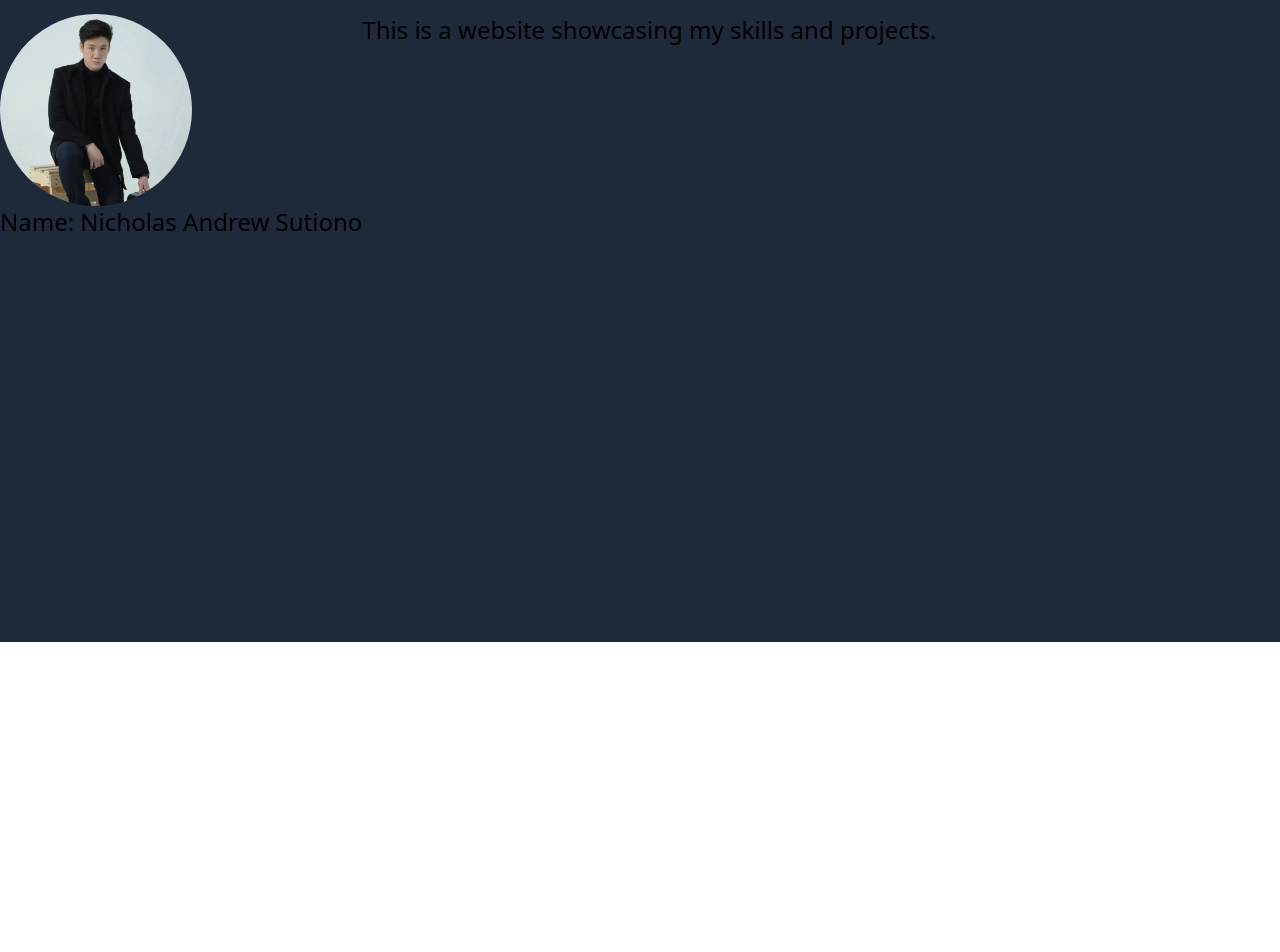
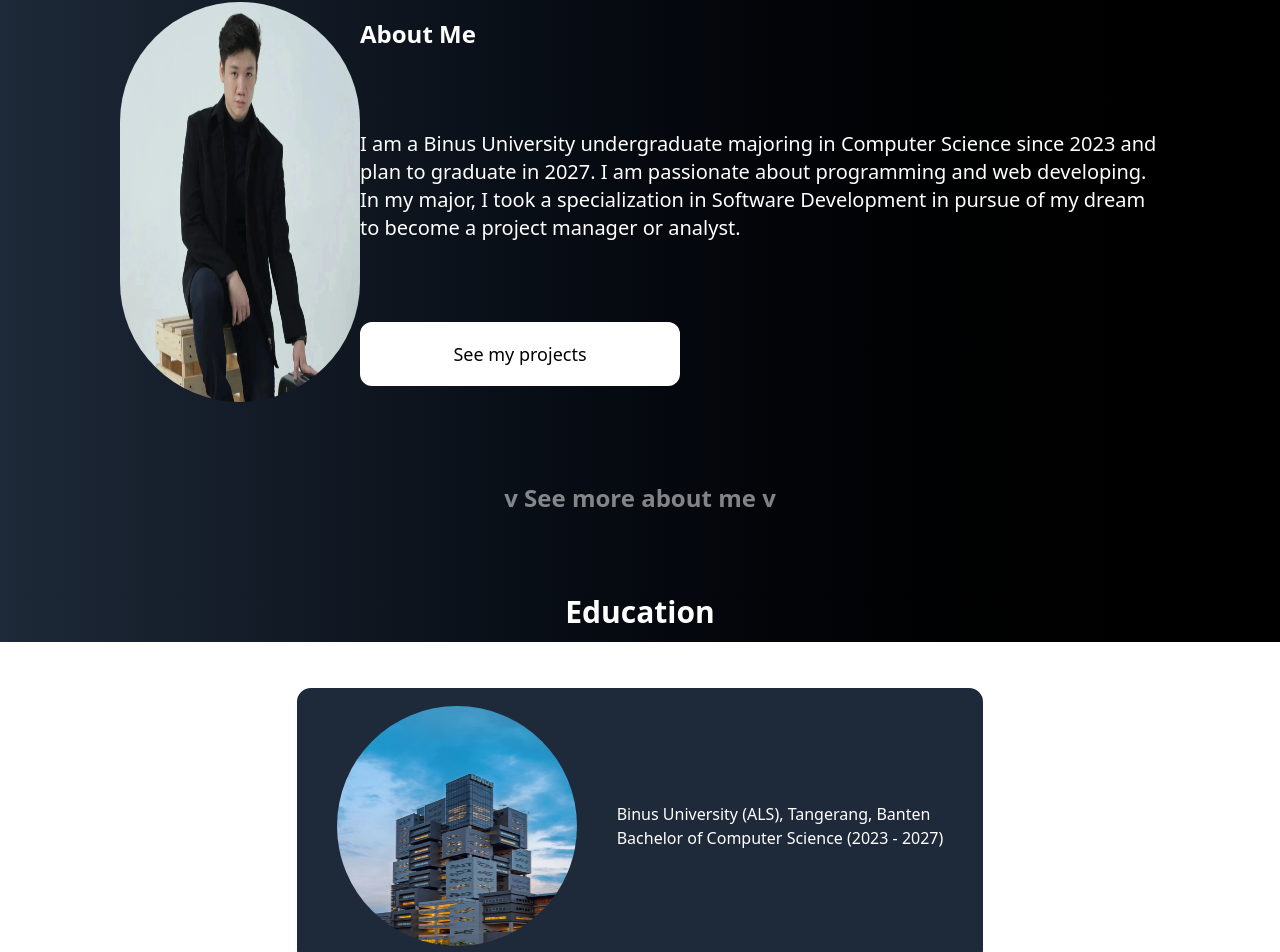
Before and after one commit to AndrewDoes/MyPorto, a React (Vite) app: page /about in a window 1280 px wide. Shown: the part 158-1110 px from the top of the page. Before the commit the page ends 800 px from the top, so only its background shows below. Built offline with nearby package versions, Linux system fonts and the light colour scheme.

Commit message:
added about me

```diff
--- a/src/App.jsx
+++ b/src/App.jsx
@@ -9,7 +9,7 @@ import AboutMePage from './pages/AboutMePage'
 export default function App() {
   return (
     <>
-      <div className='w-full min-h-screen bg-gray-800'>
+      <div className='w-full min-h-screen  overflow-x-hidden'>
         <Navbar/>
         <Routes>
           <Route path='/' element={<Homepage />} />
--- a/src/components/AboutMe.jsx
+++ /dev/null
@@ -1,26 +0,0 @@
-const data = [{
-    Name: "Nicholas Andrew Sutiono",
-    Age: 19,
-    Image: "./src/assets/Andrew.jpeg",
-    University: "Binus University",
-    Email: "sutionoandrew@gmail.com",
-    Phone: "08989180888",
-    Github: "github.com/AndrewDoes"
-}]
-
-export default function AboutMe() {
-    return (
-        <>
-            <div className="h-full w-screen flex flex-col p-0">
-                <h1 className="text-2xl font-bold text-white p-5 m-auto">About Me</h1>
-                <div className="flex">
-                    <div className="flex flex-col">
-                        <img className="w-48 h-48 rounded-full" src={data[0].Image} alt="Profile Picture" />
-                        <p className="text-2xl">Name: {data[0].Name}</p>
-                    </div>
-                    <p className="text-2xl">This is a website showcasing my skills and projects.</p>
-                </div>
-            </div>
-        </>
-    )
-}
--- /dev/null
+++ b/src/components/AboutMe/AboutMeCard.jsx
@@ -0,0 +1,26 @@
+const data = [{
+    Name: "Nicholas Andrew Sutiono",
+    Image: "./src/assets/Andrew.jpeg"
+}]
+
+export default function AboutMeCard() {
+    return (
+        <>
+            <div className="h-full w-screen flex flex-col p-0 mt-15">
+                <div className="flex w-parent justify-between px-30 items-center">
+                    <div className="flex flex-col">
+                        <img className="w-100 h-100 rounded-full" src={data[0].Image} alt="Profile Picture" />
+                    </div>
+                    <div className="flex flex-col p-0 h-full space-y-20">
+                        <h1 className="text-2xl font-bold text-white">About Me</h1>
+                        <p className="text-xl w-200 text-white">I am a Binus University undergraduate majoring in Computer Science since 2023 and plan to graduate in 2027. I am passionate about programming and web developing. In my major, I took a specialization in Software Development in pursue of my dream to become a project manager or analyst.</p>
+                        <button
+                        type="button"
+                        className="px-8 py-4 border-2 border-white rounded-xl bg-white text-lg w-80 transition-all duration-200 hover:bg-gray-950 hover:text-white"
+                        onClick={() => {window.location.href = "/project"}}>See my projects</button>
+                    </div>
+                </div>
+            </div>
+        </>
+    )
+}
--- /dev/null
+++ b/src/components/AboutMe/AboutMeEducation.jsx
@@ -0,0 +1,33 @@
+const education = [
+    {
+        Image: "./src/assets/Binus-University.jpeg",
+        Name: "Binus University (ALS), Tangerang, Banten",
+        Description: "Bachelor of Computer Science (2023 - 2027)"
+    }
+]
+
+const EduCard = ({ Image, Name, Description }) => {
+    return (
+        <div className="flex h-70 gap-10 border-2 border-white rounded-2xl py-4 px-10 items-center mt-10 bg-gray-800">
+            <img src="./src/assets/Binus-University.jpeg" alt="Binus University" className="rounded-full h-60 w-60" />
+            <div className="flex h-full items-center">
+                <p className="text-white">
+                    Binus University (ALS), Tangerang, Banten
+                    <br />
+                    Bachelor of Computer Science (2023 - 2027)
+                </p>
+            </div>
+        </div>
+    )
+}
+
+export default function AboutMeEducation() {
+    return (
+        <div className="flex flex-col w-screen h-full px-30 space-y-4 shadow-lg justify-between items-center">
+            <h1 className="text-white text-3xl font-bold">Education</h1>
+            {education.map((edu, index) => (
+                <EduCard key={index} Image={edu.Image} Name={edu.Name} Description={edu.Description} />
+            ))}
+        </div>
+    )
+}
--- /dev/null
+++ b/src/components/background.jsx
@@ -0,0 +1,5 @@
+export default function Background() {
+  return (
+    <div className="fixed top-0 left-0 right-0 bottom-0 -z-10 bg-gradient-to-r from-gray-800 to-black"></div>
+  )
+}
--- a/src/main.jsx
+++ b/src/main.jsx
@@ -4,11 +4,13 @@ import './index.css'
 import App from './App.jsx'
 // Step 1: Import BrowserRouter
 import { BrowserRouter } from 'react-router-dom'
+import Background from './components/background.jsx'
 
 createRoot(document.getElementById('root')).render(
   <StrictMode>
     {/* Wrap the entire App in BrowserRouter to enable routing */}
     <BrowserRouter>
+      <Background/>
       <App />
     </BrowserRouter>
   </StrictMode>,
--- a/src/pages/AboutMePage.jsx
+++ b/src/pages/AboutMePage.jsx
@@ -1,9 +1,22 @@
-import AboutMe from "../components/AboutMe";
+import { useRef } from "react";
+import AboutMeCard from "../components/AboutMe/AboutMeCard";
+import AboutMeEducation from "../components/AboutMe/AboutMeEducation";
 
 export default function AboutMePage() {
+  const educationSectionRef = useRef(null);
+
+  const handleScrollDown = () => {
+    if (educationSectionRef.current) {
+      educationSectionRef.current?.scrollIntoView({ behavior: "smooth" });
+    }
+  }
   return (
     <div className="h-full flex flex-col items-center justify-center p-0">
-      <AboutMe />
+      <AboutMeCard />
+      <h2 className="text-2xl font-bold text-white mt-20 mb-20 opacity-50 cursor-pointer" onClick={handleScrollDown}>v See more about me v</h2>
+      <div ref={educationSectionRef}>
+        <AboutMeEducation />
+      </div>
     </div>
   )
 }
```
Also changed, not shown: src/assets/Binus-University.jpeg (added).
